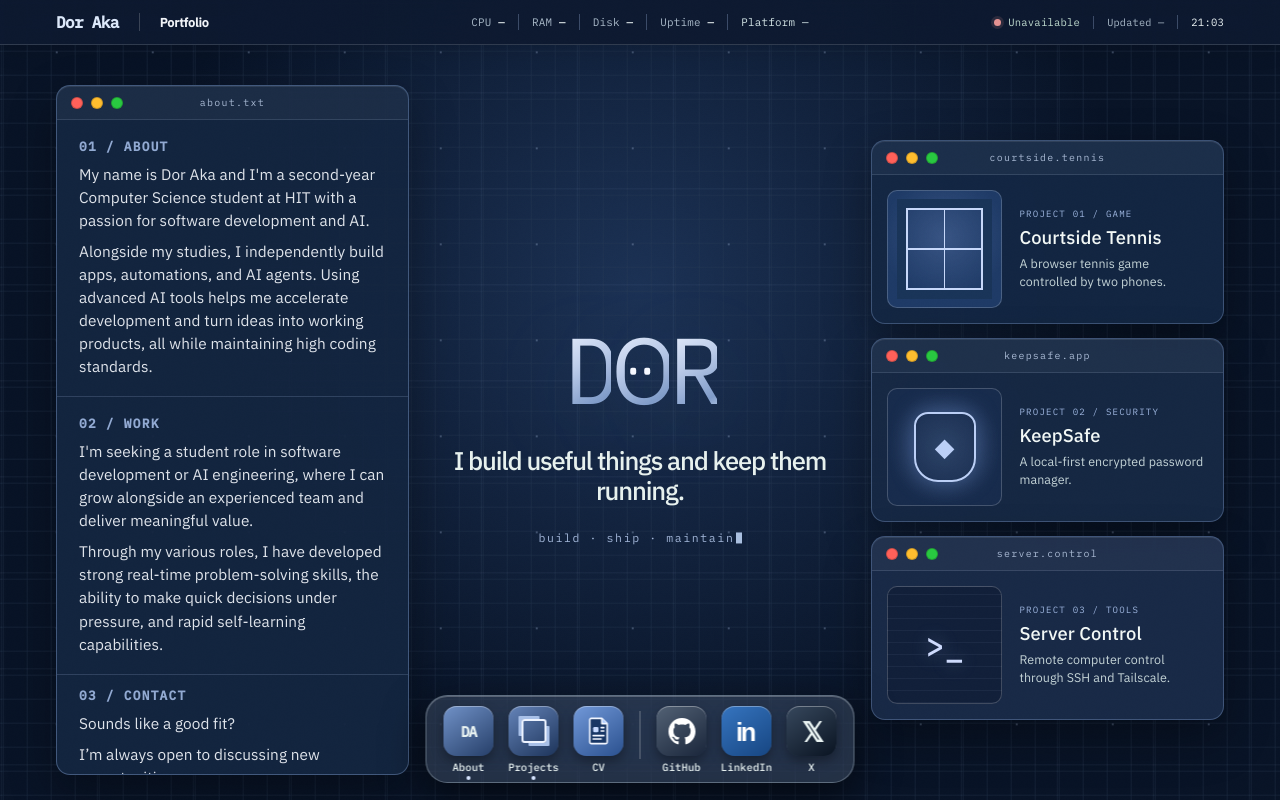
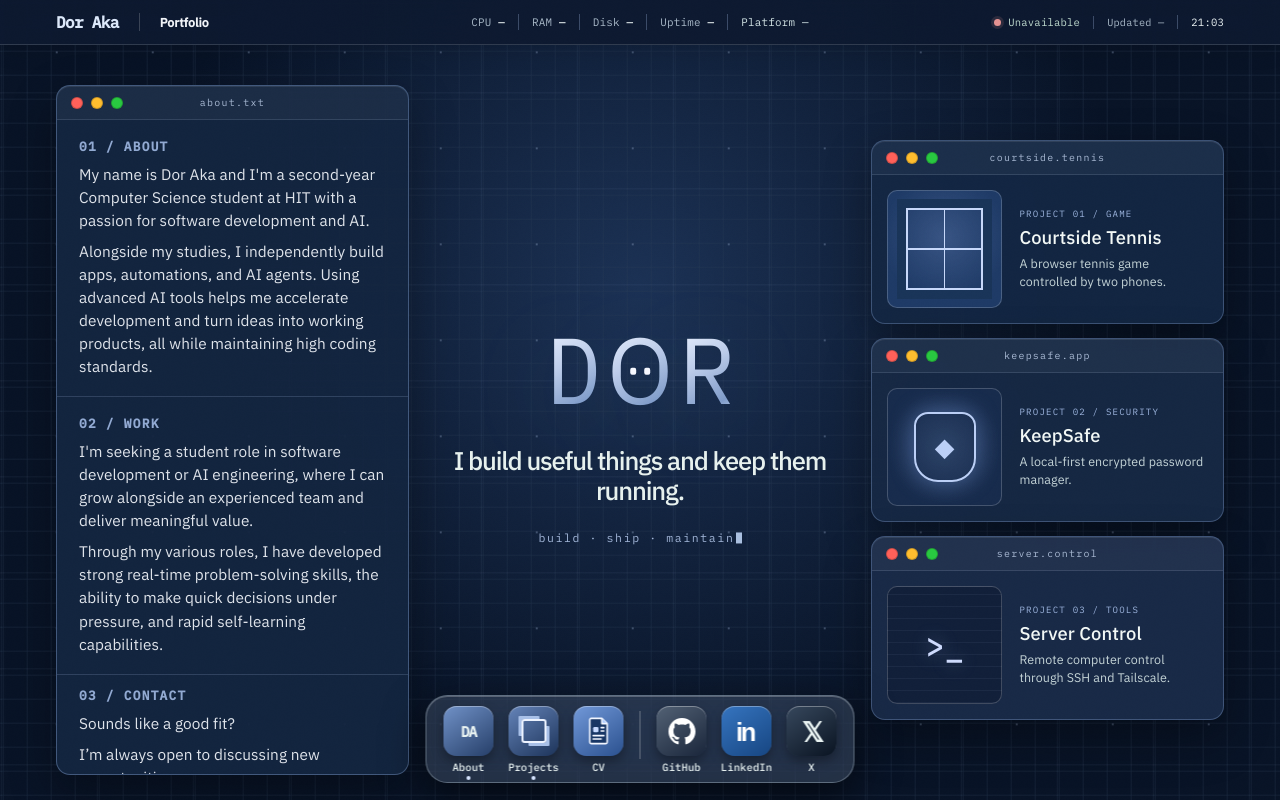
Before and after one commit to d0raka/d0rz, a website built with Vite: page index.html in a window 1280 px wide. Built offline with nearby package versions, Linux system fonts and the light colour scheme; no server answers; files whose address does not match are found by name.

Commit message:
Add space around DOR eye glyph

```diff
--- a/src/styles.css
+++ b/src/styles.css
@@ -1575,7 +1575,7 @@ html, body { height: 100%; overflow: hidden; }
 body { height: 100dvh; min-height: 0; padding-bottom: 0; }
 .stage { flex: 1 1 0; min-height: 0; overflow: hidden; }
 .scene-nav { display: none; }
-.wordmark { font-size: clamp(5rem, 7.3vw, 8.6rem); line-height: 1.08; }
+.wordmark { gap: .06em; font-size: clamp(5rem, 7.3vw, 8.6rem); line-height: 1.08; letter-spacing: 0; }
 .wordmark .zero { padding-block: .05em; }
 .wordmark .glyph--open { line-height: 1.08; }
 .field__beam, .field__sweep, .scan { display: none !important; }
```
